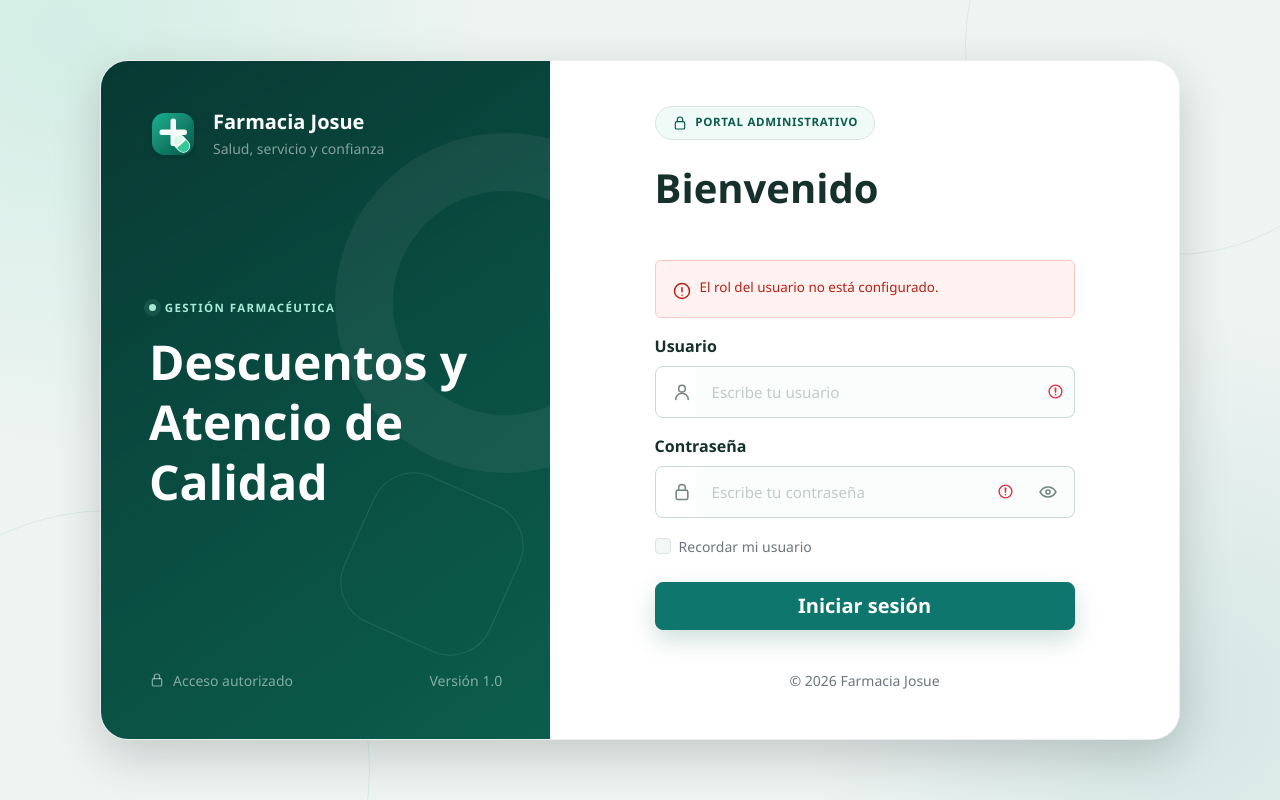
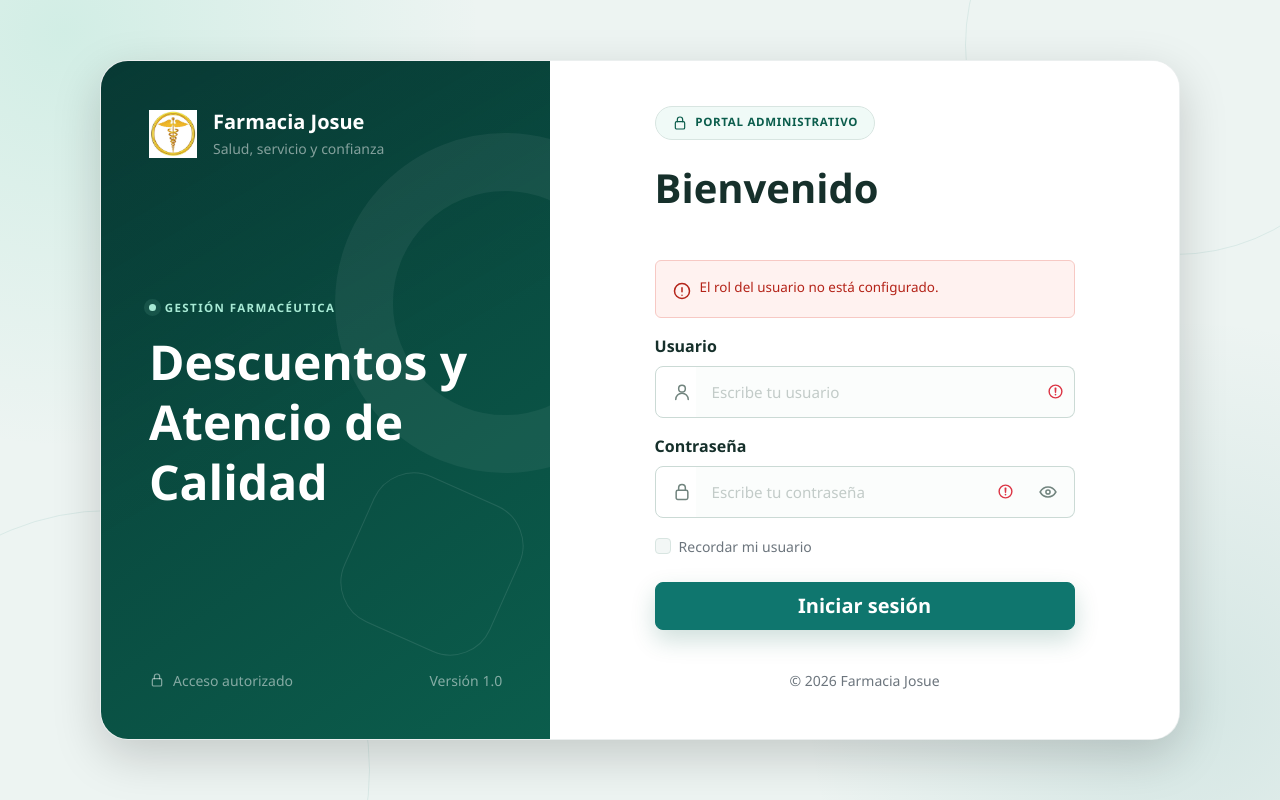
Before and after one commit to omarisaiescalante-coder/Farmacia_Josue, an Electron app: page index.html in a window 1280 px wide. Drawn offline with nearby package versions, Linux system fonts and the light colour scheme; no server answers.

Commit message:
cambios en logo

```diff
--- a/factura_documento.js
+++ b/factura_documento.js
@@ -90,7 +90,7 @@ async function loadInvoice() {
     invoice.dataset.invoiceNumber = sale.numero_factura;
     invoice.innerHTML = `
         <header class="receipt__header">
-            <img class="receipt__logo" src="./assets/logo-farmacia-josue.svg" alt="">
+            <img class="receipt__logo" src="./assets/logo-farmacia-josue.jpeg" alt="">
             <h1>Farmacia Josue</h1>
             <p>Salud, servicio y confianza</p>
             <p>Jacaleapa, El Paraíso, Honduras</p>
--- a/index.html
+++ b/index.html
@@ -11,7 +11,7 @@
 
     <title>Farmacia Josue</title>
 
-    <link rel="icon" href="./assets/logo-farmacia-josue.svg" type="image/svg+xml">
+    <link rel="icon" href="./assets/logo-farmacia-josue.jpeg" type="image/jpeg">
     <link
         href="https://cdn.jsdelivr.net/npm/bootstrap@5.3.3/dist/css/bootstrap.min.css"
         rel="stylesheet"
@@ -31,7 +31,7 @@
                     <div class="d-flex align-items-center gap-3">
                         <img
                             class="brand-mark"
-                            src="./assets/logo-farmacia-josue.svg"
+                            src="./assets/logo-farmacia-josue.jpeg"
                             alt=""
                             width="48"
                             height="48"
@@ -71,7 +71,7 @@
                         <div class="d-flex d-lg-none align-items-center gap-3 mb-5">
                             <img
                                 class="brand-mark"
-                                src="./assets/logo-farmacia-josue.svg"
+                                src="./assets/logo-farmacia-josue.jpeg"
                                 alt=""
                                 width="48"
                                 height="48"
@@ -198,7 +198,7 @@
             <div class="d-flex align-items-center gap-3 px-4 py-4">
                 <img
                     class="brand-mark"
-                    src="./assets/logo-farmacia-josue.svg"
+                    src="./assets/logo-farmacia-josue.jpeg"
                     alt=""
                     width="48"
                     height="48"
```
Also changed, not shown: assets/logo-farmacia-josue.jpeg (added).
